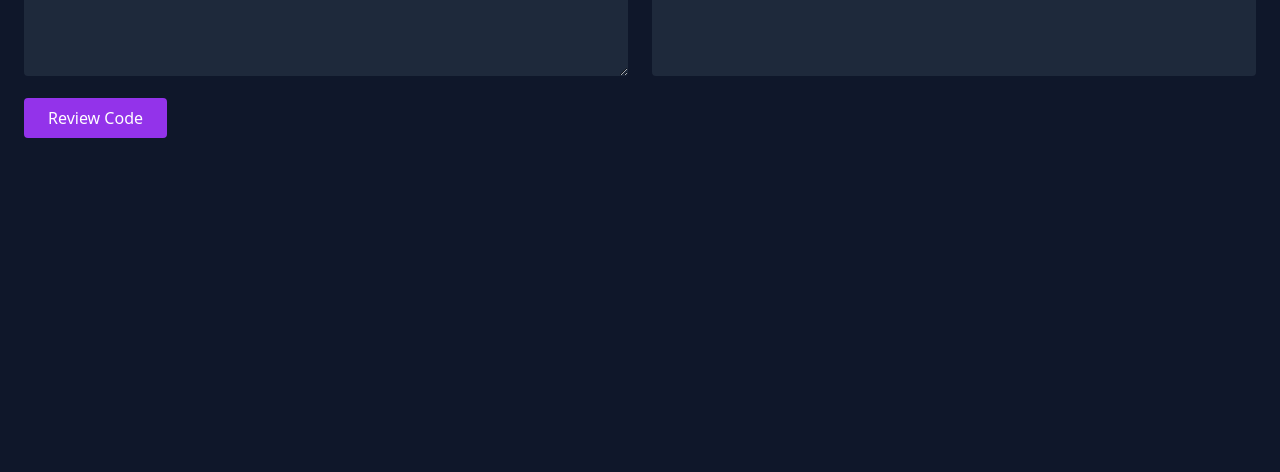
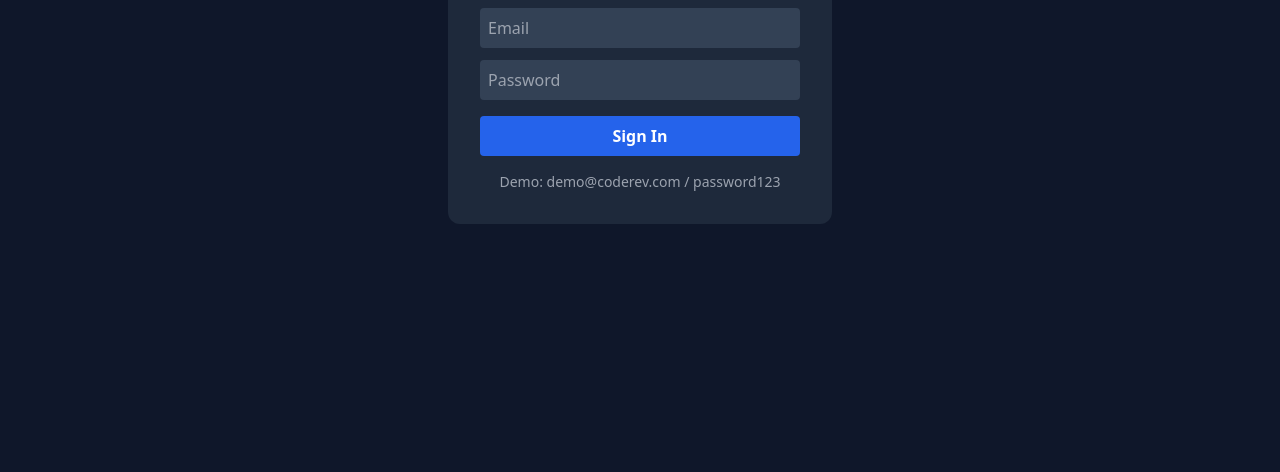
Before and after one commit to b-suhas/Generative-AI-Powered-Code-Review-Optimization-Engine, a plain HTML site: page index.html in a window 1280 px wide. Shown: the part 328-800 px from the top of the page. Drawn offline with nearby package versions, Linux system fonts and the light colour scheme.

Commit message:
adding login

```diff
--- a/index.html
+++ b/index.html
@@ -7,6 +7,30 @@
 </head>
 
 <body class="bg-slate-900 text-white min-h-screen">
+
+<!-- ================= LOGIN SECTION ================= -->
+<div id="loginPage" class="flex items-center justify-center h-screen">
+    <div class="bg-slate-800 p-8 rounded-xl w-96">
+        <h1 class="text-2xl font-bold text-center mb-6">Code Review Agent</h1>
+
+        <input id="email" class="w-full mb-3 p-2 rounded bg-slate-700" placeholder="Email">
+        <input id="password" type="password"
+               class="w-full mb-4 p-2 rounded bg-slate-700"
+               placeholder="Password">
+
+        <button onclick="login()"
+            class="w-full bg-blue-600 hover:bg-blue-700 py-2 rounded font-semibold">
+            Sign In
+        </button>
+
+        <p class="text-sm text-center mt-4 text-gray-400">
+            Demo: demo@coderev.com / password123
+        </p>
+    </div>
+</div>
+
+<!-- ================= MAIN APP SECTION ================= -->
+<div id="appPage" class="hidden">
 
 <header class="p-4 bg-slate-800 text-center text-xl font-bold">
     Intelligent Code Review & Rewrite
@@ -36,21 +60,36 @@ Waiting for review...
 
 </main>
 
+</div>
+
+<!-- ================= SCRIPT ================= -->
 <script>
+function login() {
+    const email = document.getElementById("email").value;
+    const password = document.getElementById("password").value;
+
+    // demo auth
+    if (email === "demo@coderev.com" && password === "password123") {
+        document.getElementById("loginPage").classList.add("hidden");
+        document.getElementById("appPage").classList.remove("hidden");
+    } else {
+        alert("Invalid credentials");
+    }
+}
+
 async function review() {
     const code = document.getElementById("code").value;
     const resBox = document.getElementById("result");
 
     resBox.textContent = "Analyzing...";
 
-    const res = await fetch("/api/review", {
-        method: "POST",
-        headers: {"Content-Type": "application/json"},
-        body: JSON.stringify({ code })
-    });
-
-    const data = await res.json();
-    resBox.textContent = data.result;
+    // demo response (no backend yet)
+    setTimeout(() => {
+        resBox.textContent =
+`✔ Code looks clean
+✔ Consider adding comments
+✔ Follow consistent naming conventions`;
+    }, 1000);
 }
 </script>
 
```
